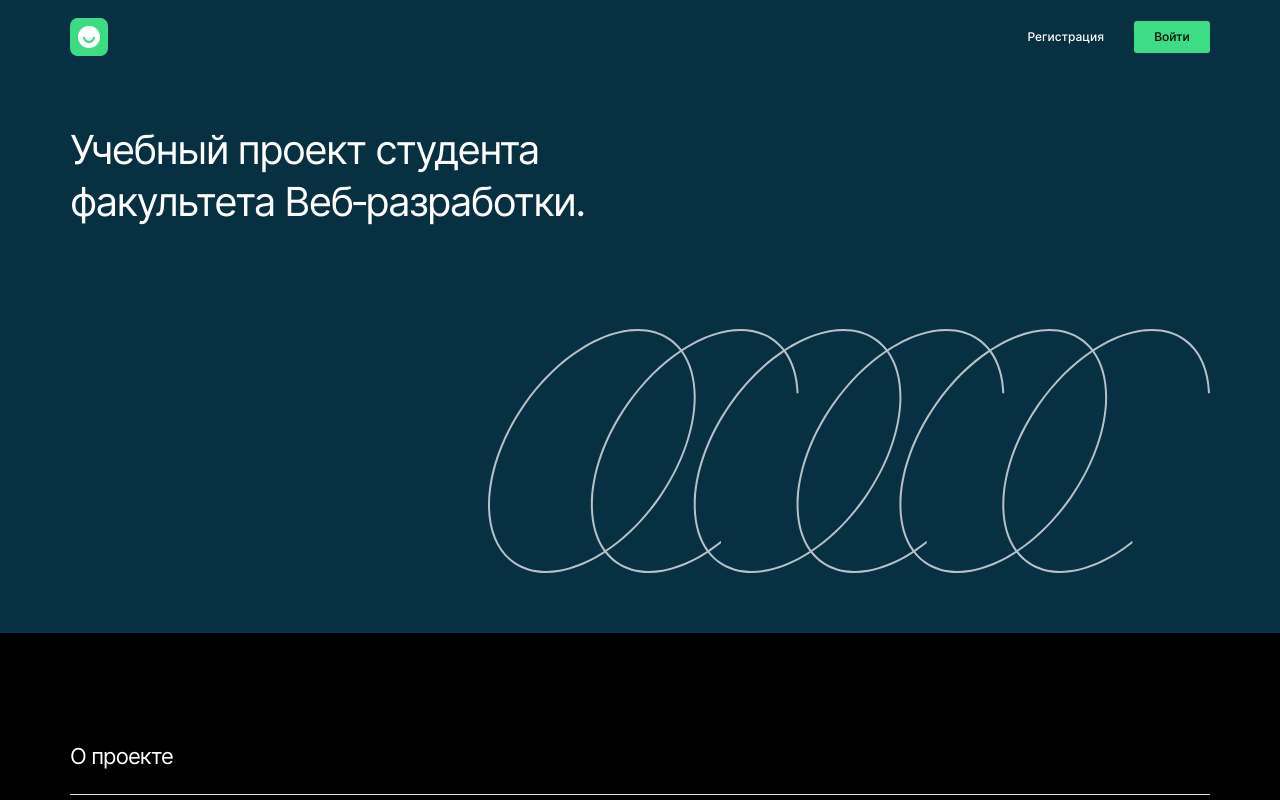
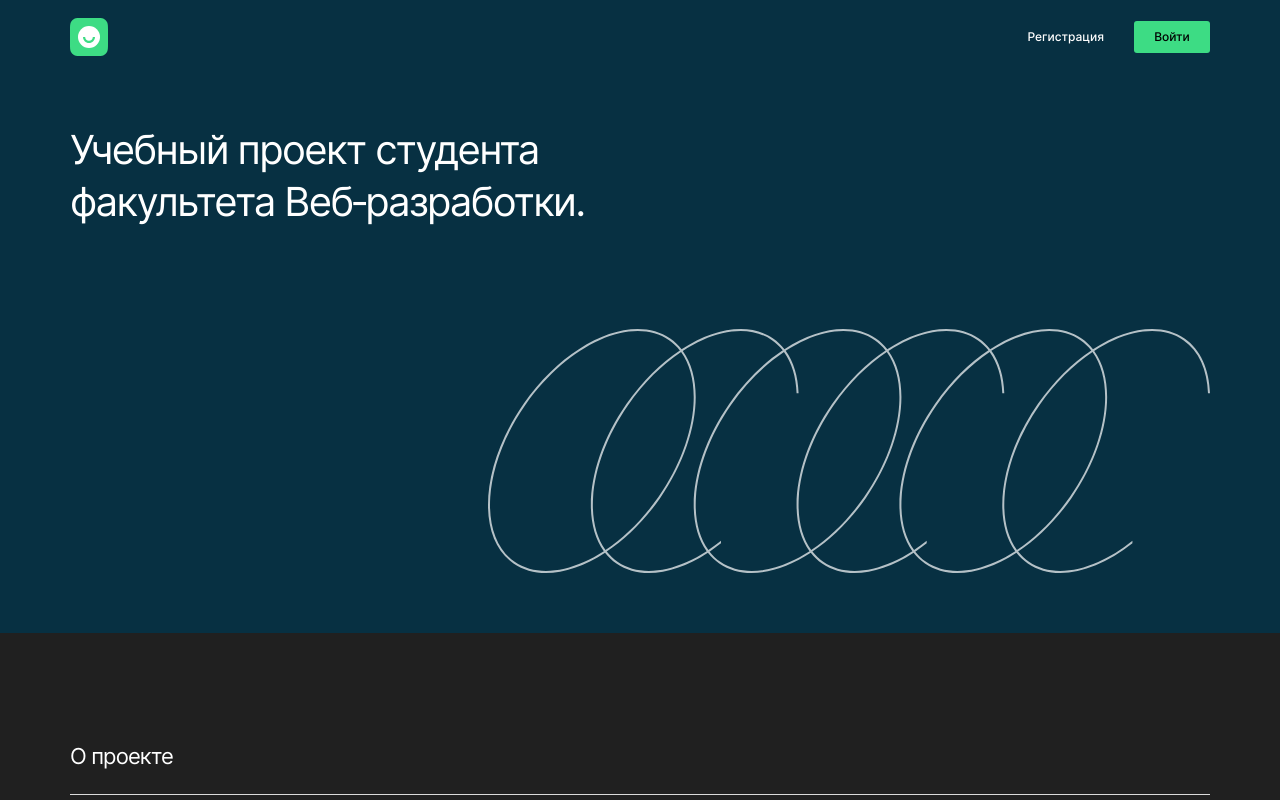
Before and after one commit to krylovis/movies-explorer-frontend, a React (Create React App) app: page / in a window 1280 px wide. Shown: the top 800 px of the page. Built offline with nearby package versions, Linux system fonts and the light colour scheme.

Commit message:
fix app color

```diff
--- a/src/blocks/app/app.css
+++ b/src/blocks/app/app.css
@@ -7,7 +7,7 @@
   -webkit-text-size-adjust: 100%;
   -moz-text-size-adjust: 100%;
   -ms-text-size-adjust: 100%;
-  background-color: #000000;
+  background-color: #202020;
   color: white;
   min-height: 100vh;
   min-width: 320px;
```
